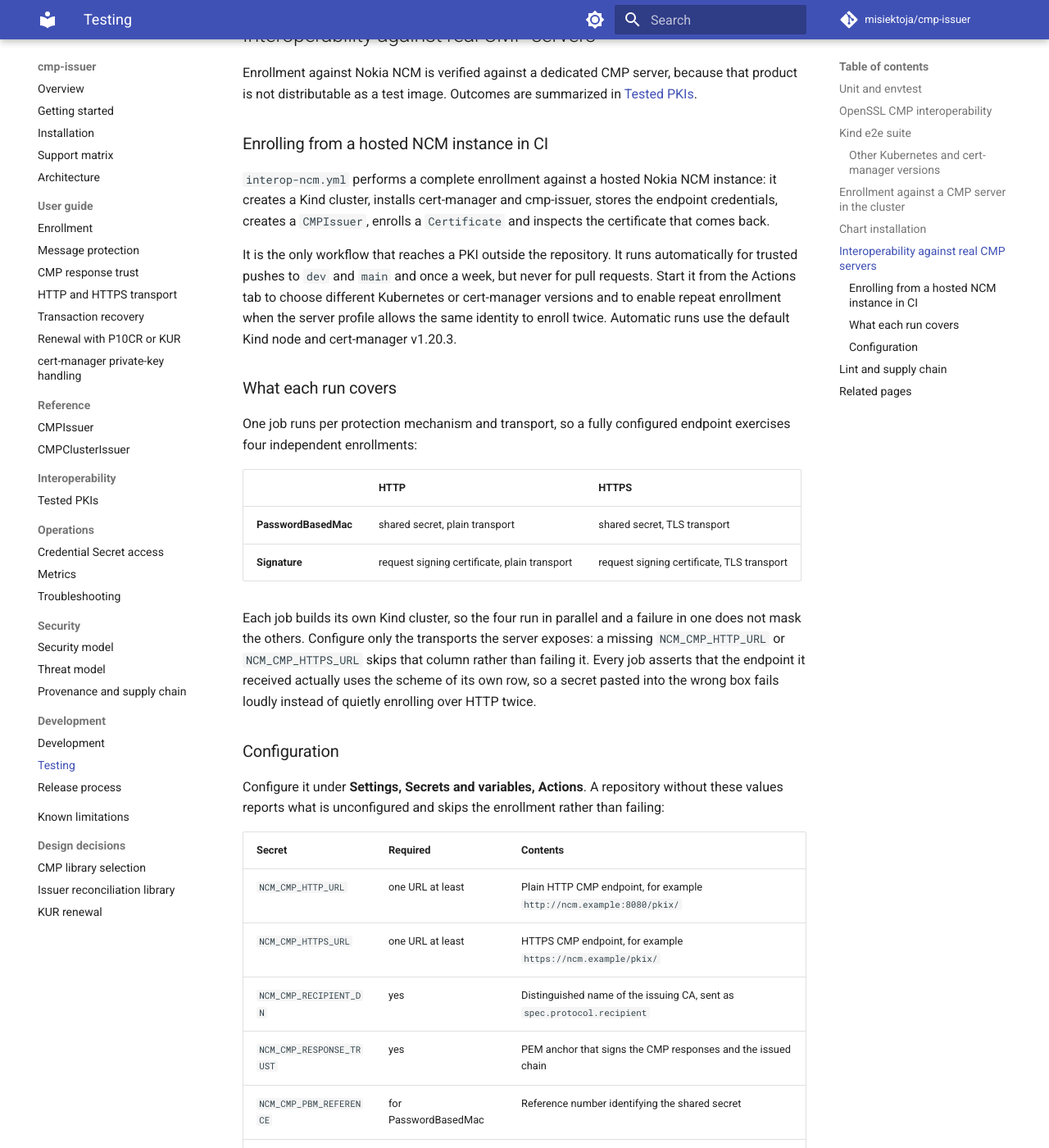
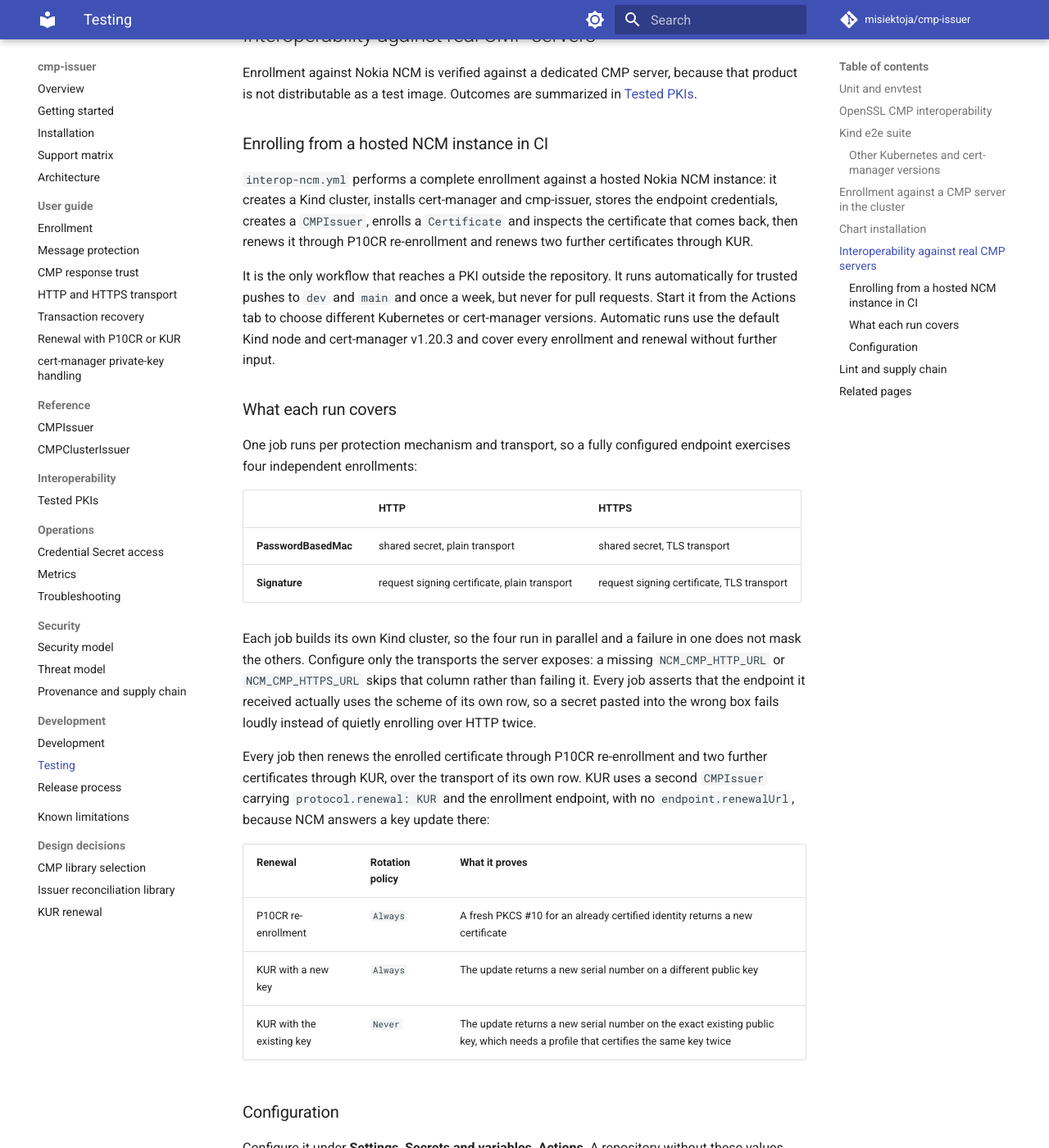
Before and after one commit to misiektoja/cmp-issuer, an MkDocs documentation site: the page built from docs/development/testing.md, in a window 1280 px wide and 1400 px high, scrolled down 4765 px. Shown: the whole window at 82% size. Built offline with MkDocs 1.6.1 and Material for MkDocs 9.7.7, drawn with Linux system fonts in a browser that asks for light colours; comment, search, counter and statistics services are not loaded; some of the changed text lies outside the part shown.

Commit message:
docs(development): document NCM P10CR and KUR renewal coverage

```diff
--- a/docs/development/testing.md
+++ b/docs/development/testing.md
@@ -157,13 +157,12 @@ Enrollment against Nokia NCM is verified against a dedicated CMP server, because
 
 ### Enrolling from a hosted NCM instance in CI
 
-`interop-ncm.yml` performs a complete enrollment against a hosted Nokia NCM instance: it creates a Kind cluster, installs cert-manager and cmp-issuer, stores the endpoint credentials, creates a `CMPIssuer`, enrolls a `Certificate` and inspects the certificate that comes back.
+`interop-ncm.yml` performs a complete enrollment against a hosted Nokia NCM instance: it creates a Kind cluster, installs cert-manager and cmp-issuer, stores the endpoint credentials, creates a `CMPIssuer`, enrolls a `Certificate` and inspects the certificate that comes back, then renews it through P10CR re-enrollment and renews two further certificates through KUR.
 
 It is the only workflow that reaches a PKI outside the repository. It runs automatically for trusted
 pushes to `dev` and `main` and once a week, but never for pull requests. Start it from the Actions tab to
-choose different Kubernetes or cert-manager versions and to enable repeat enrollment when the server
-profile allows the same identity to enroll twice. Automatic runs use the default Kind node and
-cert-manager v1.20.3.
+choose different Kubernetes or cert-manager versions. Automatic runs use the default Kind node and
+cert-manager v1.20.3 and cover every enrollment and renewal without further input.
 
 ### What each run covers
 
@@ -175,6 +174,17 @@ One job runs per protection mechanism and transport, so a fully configured endpo
 | **Signature** | request signing certificate, plain transport | request signing certificate, TLS transport |
 
 Each job builds its own Kind cluster, so the four run in parallel and a failure in one does not mask the others. Configure only the transports the server exposes: a missing `NCM_CMP_HTTP_URL` or `NCM_CMP_HTTPS_URL` skips that column rather than failing it. Every job asserts that the endpoint it received actually uses the scheme of its own row, so a secret pasted into the wrong box fails loudly instead of quietly enrolling over HTTP twice.
+
+Every job then renews the enrolled certificate through P10CR re-enrollment and two further certificates
+through KUR, over the transport of its own row. KUR uses a second `CMPIssuer` carrying
+`protocol.renewal: KUR` and the enrollment endpoint, with no `endpoint.renewalUrl`, because NCM answers a
+key update there:
+
+| Renewal | Rotation policy | What it proves |
+| --- | --- | --- |
+| P10CR re-enrollment | `Always` | A fresh PKCS #10 for an already certified identity returns a new certificate |
+| KUR with a new key | `Always` | The update returns a new serial number on a different public key |
+| KUR with the existing key | `Never` | The update returns a new serial number on the exact existing public key, which needs a profile that certifies the same key twice |
 
 ### Configuration
 
@@ -199,8 +209,17 @@ Configure it under **Settings, Secrets and variables, Actions**. A repository wi
 | `NCM_CMP_COMMON_NAME` | no | Common name to enroll. Left unset it becomes `cmp-issuer-test-<UTC YYMMDD-HHMMSS>`, so every run enrolls a distinct identity |
 | `NCM_CMP_COUNTRY` | no | Country requested in the subject, for example `PL`. Omitted entirely when unset |
 | `NCM_CMP_ORGANIZATION` | no | Organization requested in the subject, for example `cmp-issuer`. Omitted entirely when unset |
+| `NCM_CMP_KUR` | no | `false` skips both KUR renewals. Any other value, including unset, runs them |
+| `NCM_CMP_KUR_SAME_KEY` | no | `false` skips only the KUR renewal that reuses the existing key |
+| `NCM_CMP_REENROLL` | no | `false` skips the P10CR re-enrollment. Any other value, including unset, runs it |
 
 Leave `NCM_CMP_COMMON_NAME` unset unless you need a fixed name. A server profile that authorizes an identity to enroll only once refuses every run after the first, and a timestamped name sidesteps that without any server-side cleanup between runs.
+
+The KUR certificates enroll under a generated name and have no variable of their own, because each is a
+second identity alongside the one `NCM_CMP_COMMON_NAME` names. A renewal needs no credential beyond the
+certificate being updated, so all three run wherever an endpoint is configured. Turn one off only for a
+profile that refuses it: `NCM_CMP_REENROLL` where an identity is certified once, `NCM_CMP_KUR` where key
+update is disabled, `NCM_CMP_KUR_SAME_KEY` where the same key cannot be certified twice.
 
 Requesting a country or an organization is a request, not an instruction. A CA that enforces its own subject answers `grantedWithMods`, which the issuer rejects under `policy.grantedModifications: Reject`, so an enrollment that fails only after these variables are set points at the server profile rather than at the issuer. Clear both to fall back to a bare common name.
 
```
